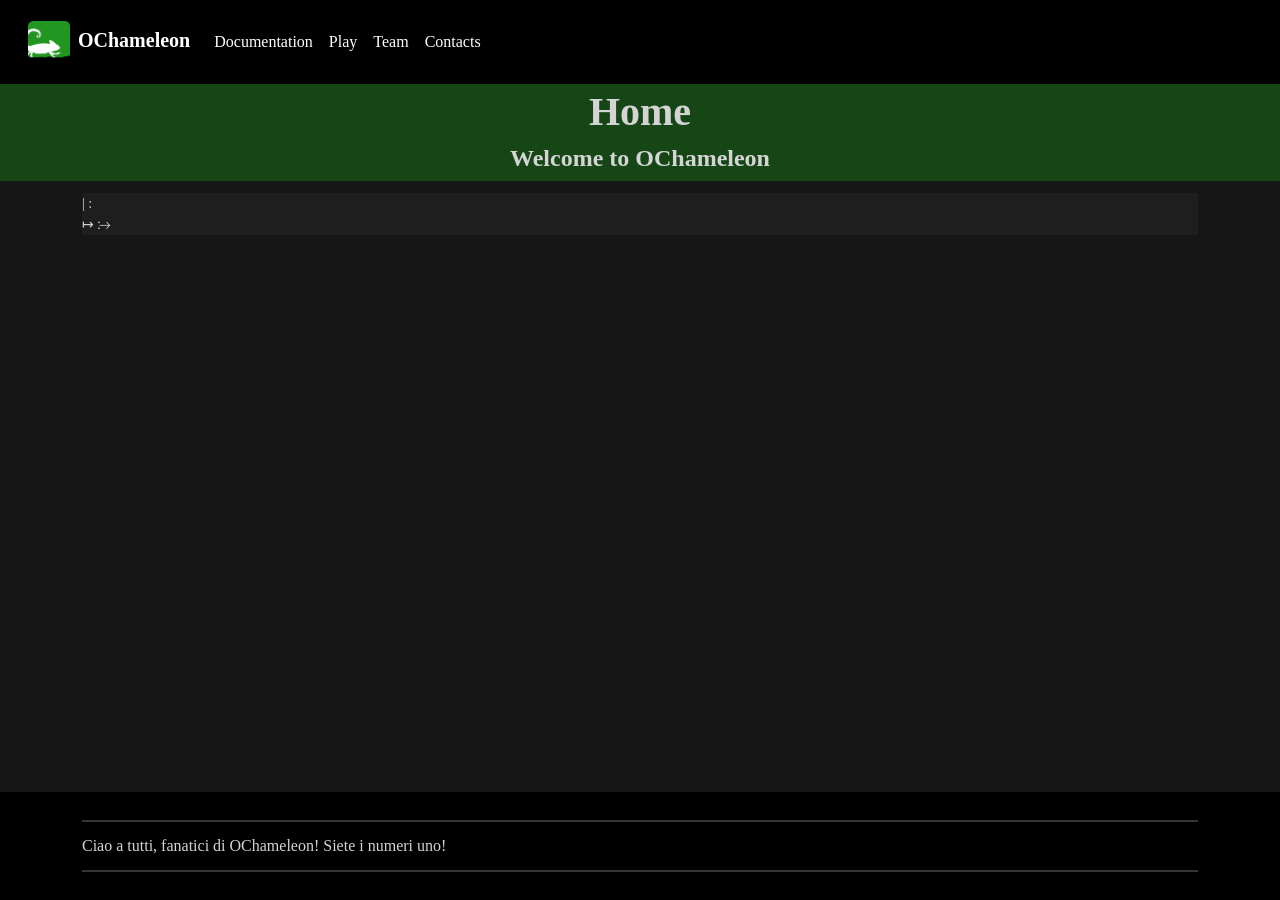
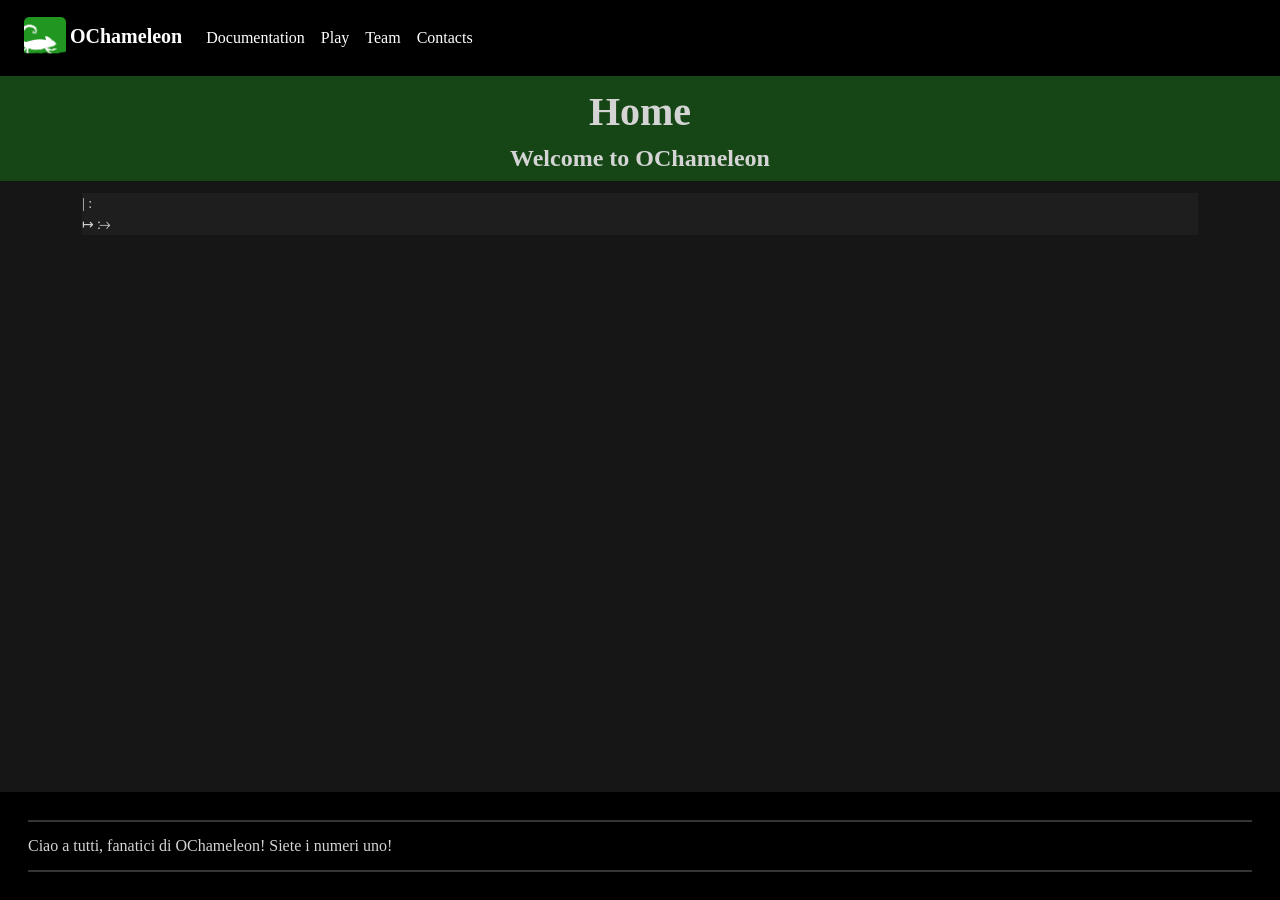
Before and after one commit to ochameleon/ochameleon.github.io, a Jekyll site: the page built from index.html, in a window 1280 px wide. Built offline with Jekyll 4.4.1, drawn with Linux system fonts in a browser that asks for light colours; some web fonts are replaced.

Commit message:
Correcting spacing between image and name. Making footer fluid

```diff
--- a/_includes/footer.html
+++ b/_includes/footer.html
@@ -1,5 +1,5 @@
 <footer class="footer p-3">
-    <div class="container">
+    <div class="container-fluid">
         <hr>
         Ciao a tutti, fanatici di OChameleon! Siete i numeri uno!
         <hr>
--- a/_includes/menu.html
+++ b/_includes/menu.html
@@ -1,4 +1,4 @@
-<nav class="navbar navbar-expand-lg navbar-dark fixed-top p-3">
+<nav class="navbar navbar-expand-lg navbar-dark fixed-top p-2">
     <div class="container-fluid">
         <a href="{{ '/' | relative_url }}" class="navbar-brand fs-5">
             <img src="{{ '/files/logo/colour-icon-square-top.png' | relative_url }}" width="42" alt="Logo"><b>OChameleon</b>
--- a/static/style.css
+++ b/static/style.css
@@ -32,10 +32,7 @@ footer {
 }
 
 .navbar-brand img {
-  margin-top: 0;
-  margin-bottom: 0;
-  margin-left: 0;
-  margin-right: 0.5rem;
+  margin: 0.25rem;
   padding: 0;
   display: inline-block;
 }
```
